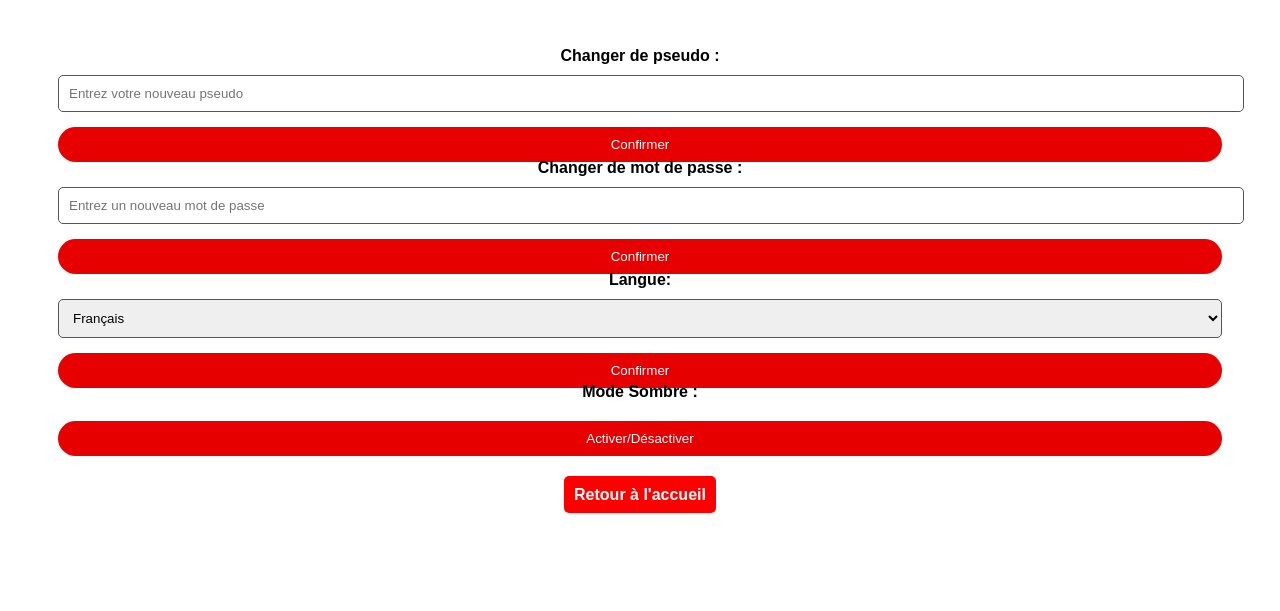
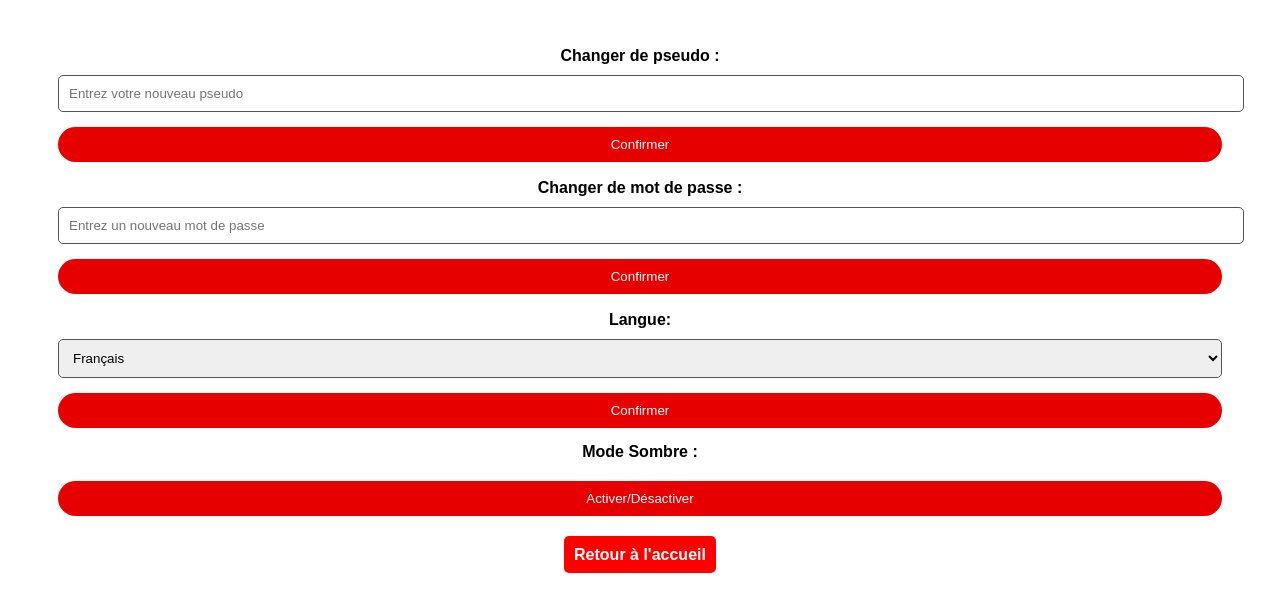
Before and after one commit to fed-dev-757/JOKERGAME-ONE, a plain HTML site: page Paramètres.html in a window 1280 px wide. Shown: the part 89-700 px from the top of the page. Drawn offline with Linux system fonts and the light colour scheme.

Commit message:
Update Paramètres.html

```diff
--- a/Paramètres.html
+++ b/Paramètres.html
@@ -7,7 +7,7 @@
   <style>
  body {
         font-family: Arial, sans-serif;
-        padding: 20px;
+        padding:20px;
         border:none;
         height:100px;
         background-color: white; /* Mode clair au début */
@@ -26,7 +26,7 @@
             border-radius: 10px;
             box-shadow: 0 0 px #e60000;
             width:px;
-            height:50px;
+            height:70px;
           }
  label {
         display: block;
@@ -63,25 +63,19 @@
             background-color: #121212;
             color: white;
         }
-
-
   </style>
 </head>
 <body>
-
 <h1>Paramètres</h1>
-
 <div class="setting">
   <label for="username">Changer de pseudo :</label>
   <input type="text" id="username" placeholder="Entrez votre nouveau pseudo"><button type="submit">Confirmer</button>
 </div>
-
 <div class="setting">
   <label for="password">Changer de mot de passe :</label>
   <input type="password" id="password" placeholder="Entrez un nouveau mot de passe">
   <button type="submit">Confirmer</button>
 </div>
-
 <div class="setting">
 <label for="language">Langue:</label>
   <select id="language">
@@ -90,22 +84,18 @@
     <option value="es">Espagnol</option>
   </select>
     <button type="submit">Confirmer</button>
-
 </div>
-
 <div class="setting">
   <label>Mode Sombre :</label>
 <button onclick="toggleDarkMode()">Activer/Désactiver </button>
  <script>
-        function toggleDarkMode() {
-            document.body.classList.toggle("dark-mode");// Enregistrer l'état dans le stockage local du navigateur
+        function toggleDarkMode() {         document.body.classList.toggle("dark-mode");// Enregistrer l'état dans le stockage local du navigateur
             if (document.body.classList.contains("dark-mode")) {
                 localStorage.setItem("mode", "dark");
             } else {
                 localStorage.setItem("mode", "light");
             }
         }
-
         // Quand la page charge, vérifier si l'utilisateur a activé le mode sombre avant
         window.onload = function() {
             if (localStorage.getItem("mode") === "dark") {
@@ -113,7 +103,6 @@
             }
         }
     </script>
-
 <script>
 const translations = {
   en: {
@@ -139,24 +128,17 @@ const translations = {
     </a>
 <script>
 document.getElementById('language-selector').addEventListener('change', function() {
-  const selectedLang = this.value;
-  document.getElementById('welcome').textContent = translations[selectedLang].welcome;
-  document.getElementById('settings').textContent = translations[selectedLang].settings;
-  document.getElementById('contact').textContent = translations[selectedLang].contact;
+  const selectedLang = this.value;  document.getElementById('welcome').textContent = translations[selectedLang].welcome;  document.getElementById('settings').textContent = translations[selectedLang].settings;  document.getElementById('contact').textContent = translations[selectedLang].contact;
 });
 </script>
-
 <script>
 // Sauvegarder la langue sélectionnée
 localStorage.setItem('preferredLanguage', selectedLang);
-
 // Au chargement de la page, appliquer la langue préférée
 window.addEventListener('load', () => {
   const preferredLang = localStorage.getItem('preferredLanguage') || 'en';
-  document.getElementById('language-selector').value = preferredLang;
-  document.getElementById('welcome').textContent = translations[preferredLang].welcome;
-  document.getElementById('settings').textContent = translations[preferredLang].settings;
-  document.getElementById('contact').textContent = translations[preferredLang].contact;
+  document.getElementById('language-selector').value = preferredLang; document.getElementById('welcome').textContent = translations[preferredLang].welcome;
+document.getElementById('settings').textContent = translations[preferredLang].settings; document.getElementById('contact').textContent = translations[preferredLang].contact;
 });
 </script>
 </body>
```
